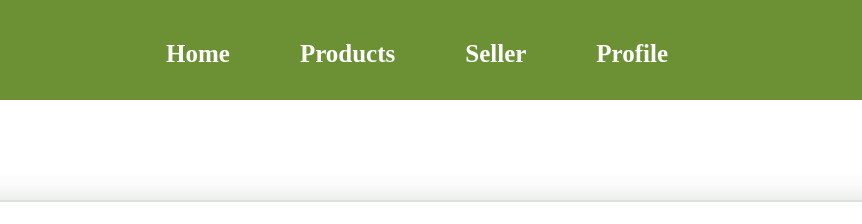
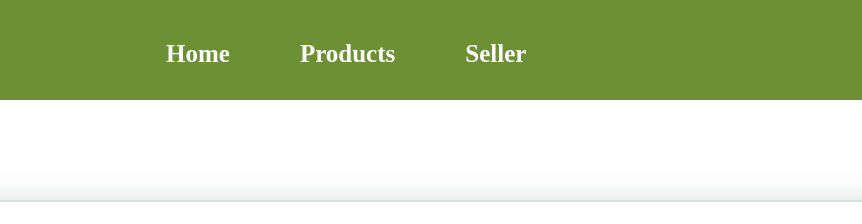
Before and after one commit to prathiusha22/prathiusha.sakthivel__web_project, a website: page html/about.html in a window 1280 px wide. Shown: the top 224 px of the page, 418-1280 px from the left. Drawn offline with Linux system fonts and the light colour scheme.

Commit message:
fix:fixed bugs

```diff
--- a/html/about.html
+++ b/html/about.html
@@ -35,7 +35,7 @@
 
         <a href="../html/sellerpage.html">Seller</a>
 
-        <a href="../html/profilepage.html">Profile</a>
+        <!-- <a href="../html/profilepage.html">Profile</a> -->
 
       </div>
     </div>
```
